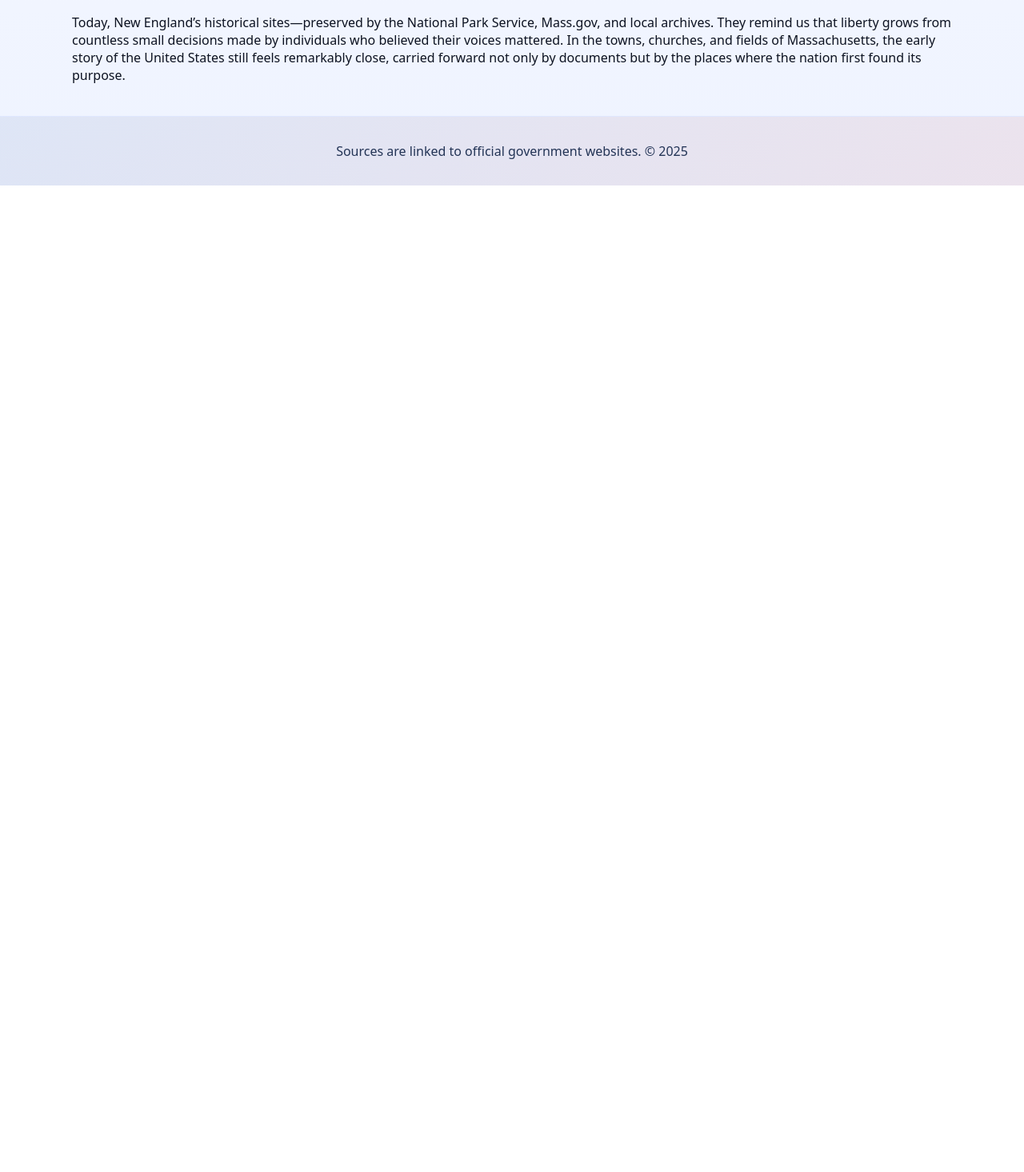
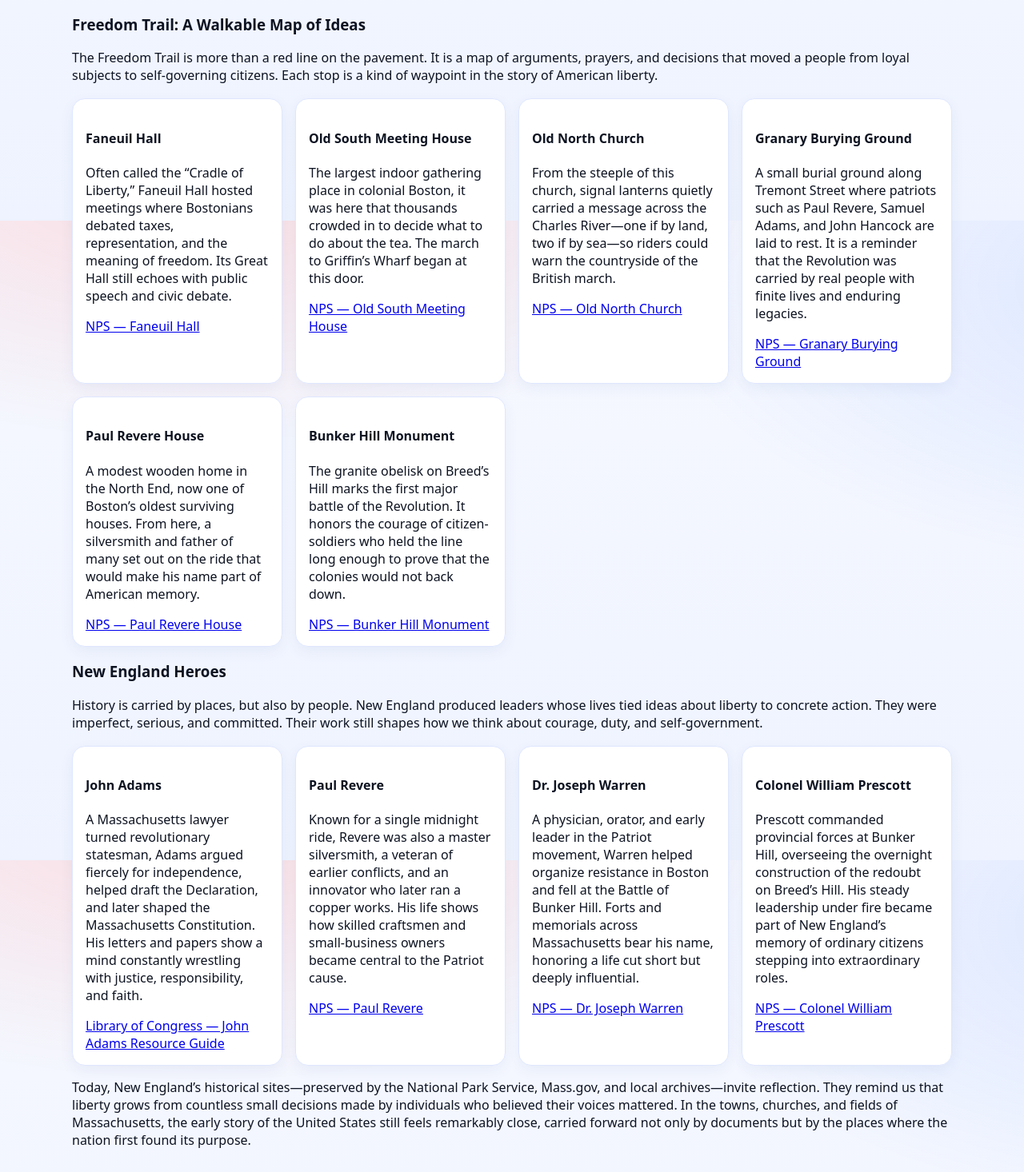
Before and after one commit to jessicacousins/usa_website, a React (Vite) app: page /new-england in a window 1280 px wide. Shown: the part 1324-2790 px from the top of the page at 80% size. Before the commit the page ends 1556 px from the top, so only its background shows below. Built offline with nearby package versions, Linux system fonts and the light colour scheme.

Commit message:
added content

```diff
--- a/src/pages/NewEngland.jsx
+++ b/src/pages/NewEngland.jsx
@@ -23,8 +23,8 @@ export default function NewEngland() {
         of the nation. The region’s story is made of individuals who acted with
         conviction, towns that grew around principles of local governance, and
         moments where ordinary people decided that freedom was worth sacrifice.
-        The history here is dense, layered, and rooted in
-        faith, courage, and a belief that people can govern themselves.
+        The history here is dense, layered, and rooted in faith, courage, and a
+        belief that people can govern themselves.
       </p>
 
       <p>
@@ -123,9 +123,9 @@ export default function NewEngland() {
           </a>
           —a foundational act of self-government. This simple covenant, created
           aboard a ship anchored off Cape Cod, committed its signers to form a
-          civil body politic guided by just laws. Historians note that its
-          spirit of shared responsibility and community decision-making became a
-          defining feature of New England towns.
+          civil body politic guided by just laws. Its spirit of shared
+          responsibility and community decision-making became a defining feature
+          of New England towns.
         </Fact>
 
         <Fact
@@ -135,19 +135,207 @@ export default function NewEngland() {
           According to the Census Bureau, Boston remains one of the most
           influential cities in the country—driven by education, science,
           medicine, and civic participation. Its modern profile shows a
-          population shaped by centuries of innovation and public
-          service. These numbers reflect a city that continues to evolve while
-          honoring its role as the birthplace of America.
+          population shaped by centuries of innovation and public service. These
+          numbers reflect a city that continues to evolve while honoring its
+          role as the birthplace of America.
         </Fact>
       </ul>
 
+      {/* Freedom Trail map-style grid */}
+      <h3>Freedom Trail: A Walkable Map of Ideas</h3>
       <p>
-        Today, New England’s historical sites—preserved by the
-        National Park Service, Mass.gov, and local archives.
-        They remind us that liberty grows from countless small decisions made by
-        individuals who believed their voices mattered. In the towns, churches,
-        and fields of Massachusetts, the early story of the United States still
-        feels remarkably close, carried forward not only by documents but by the
+        The Freedom Trail is more than a red line on the pavement. It is a map
+        of arguments, prayers, and decisions that moved a people from loyal
+        subjects to self-governing citizens. Each stop is a kind of waypoint in
+        the story of American liberty.
+      </p>
+
+      <div className="cards freedomTrailMap">
+        <div className="card">
+          <h4>Faneuil Hall</h4>
+          <p>
+            Often called the “Cradle of Liberty,” Faneuil Hall hosted meetings
+            where Bostonians debated taxes, representation, and the meaning of
+            freedom. Its Great Hall still echoes with public speech and civic
+            debate.
+          </p>
+          <a
+            href="https://www.nps.gov/places/faneuil-hall.htm"
+            target="_blank"
+            rel="noreferrer"
+          >
+            NPS — Faneuil Hall
+          </a>
+        </div>
+
+        <div className="card">
+          <h4>Old South Meeting House</h4>
+          <p>
+            The largest indoor gathering place in colonial Boston, it was here
+            that thousands crowded in to decide what to do about the tea. The
+            march to Griffin’s Wharf began at this door.
+          </p>
+          <a
+            href="https://www.nps.gov/bost/learn/historyculture/osmh.htm"
+            target="_blank"
+            rel="noreferrer"
+          >
+            NPS — Old South Meeting House
+          </a>
+        </div>
+
+        <div className="card">
+          <h4>Old North Church</h4>
+          <p>
+            From the steeple of this church, signal lanterns quietly carried a
+            message across the Charles River—one if by land, two if by sea—so
+            riders could warn the countryside of the British march.
+          </p>
+          <a
+            href="https://www.nps.gov/places/old-north-church.htm"
+            target="_blank"
+            rel="noreferrer"
+          >
+            NPS — Old North Church
+          </a>
+        </div>
+
+        <div className="card">
+          <h4>Granary Burying Ground</h4>
+          <p>
+            A small burial ground along Tremont Street where patriots such as
+            Paul Revere, Samuel Adams, and John Hancock are laid to rest. It is
+            a reminder that the Revolution was carried by real people with
+            finite lives and enduring legacies.
+          </p>
+          <a
+            href="https://www.nps.gov/places/granary-burying-ground.htm"
+            target="_blank"
+            rel="noreferrer"
+          >
+            NPS — Granary Burying Ground
+          </a>
+        </div>
+
+        <div className="card">
+          <h4>Paul Revere House</h4>
+          <p>
+            A modest wooden home in the North End, now one of Boston’s oldest
+            surviving houses. From here, a silversmith and father of many set
+            out on the ride that would make his name part of American memory.
+          </p>
+          <a
+            href="https://www.nps.gov/places/paul-revere-house.htm"
+            target="_blank"
+            rel="noreferrer"
+          >
+            NPS — Paul Revere House
+          </a>
+        </div>
+
+        <div className="card">
+          <h4>Bunker Hill Monument</h4>
+          <p>
+            The granite obelisk on Breed’s Hill marks the first major battle of
+            the Revolution. It honors the courage of citizen-soldiers who held
+            the line long enough to prove that the colonies would not back down.
+          </p>
+          <a
+            href="https://www.nps.gov/places/bunker-hill-monument.htm"
+            target="_blank"
+            rel="noreferrer"
+          >
+            NPS — Bunker Hill Monument
+          </a>
+        </div>
+      </div>
+
+      {/* New England Heroes section */}
+      <h3>New England Heroes</h3>
+      <p>
+        History is carried by places, but also by people. New England produced
+        leaders whose lives tied ideas about liberty to concrete action. They
+        were imperfect, serious, and committed. Their work still shapes how we
+        think about courage, duty, and self-government.
+      </p>
+
+      <div className="cards heroesGrid">
+        <div className="card">
+          <h4>John Adams</h4>
+          <p>
+            A Massachusetts lawyer turned revolutionary statesman, Adams argued
+            fiercely for independence, helped draft the Declaration, and later
+            shaped the Massachusetts Constitution. His letters and papers show a
+            mind constantly wrestling with justice, responsibility, and faith.
+          </p>
+          <a
+            href="https://guides.loc.gov/john-adams"
+            target="_blank"
+            rel="noreferrer"
+          >
+            Library of Congress — John Adams Resource Guide
+          </a>
+        </div>
+
+        <div className="card">
+          <h4>Paul Revere</h4>
+          <p>
+            Known for a single midnight ride, Revere was also a master
+            silversmith, a veteran of earlier conflicts, and an innovator who
+            later ran a copper works. His life shows how skilled craftsmen and
+            small-business owners became central to the Patriot cause.
+          </p>
+          <a
+            href="https://www.nps.gov/people/paul-revere.htm"
+            target="_blank"
+            rel="noreferrer"
+          >
+            NPS — Paul Revere
+          </a>
+        </div>
+
+        <div className="card">
+          <h4>Dr. Joseph Warren</h4>
+          <p>
+            A physician, orator, and early leader in the Patriot movement,
+            Warren helped organize resistance in Boston and fell at the Battle
+            of Bunker Hill. Forts and memorials across Massachusetts bear his
+            name, honoring a life cut short but deeply influential.
+          </p>
+          <a
+            href="https://www.nps.gov/people/dr-joseph-warren.htm"
+            target="_blank"
+            rel="noreferrer"
+          >
+            NPS — Dr. Joseph Warren
+          </a>
+        </div>
+
+        <div className="card">
+          <h4>Colonel William Prescott</h4>
+          <p>
+            Prescott commanded provincial forces at Bunker Hill, overseeing the
+            overnight construction of the redoubt on Breed’s Hill. His steady
+            leadership under fire became part of New England’s memory of
+            ordinary citizens stepping into extraordinary roles.
+          </p>
+          <a
+            href="https://www.nps.gov/articles/000/william-prescott.htm"
+            target="_blank"
+            rel="noreferrer"
+          >
+            NPS — Colonel William Prescott
+          </a>
+        </div>
+      </div>
+
+      <p>
+        Today, New England’s historical sites—preserved by the National Park
+        Service, Mass.gov, and local archives—invite reflection. They remind us
+        that liberty grows from countless small decisions made by individuals
+        who believed their voices mattered. In the towns, churches, and fields
+        of Massachusetts, the early story of the United States still feels
+        remarkably close, carried forward not only by documents but by the
         places where the nation first found its purpose.
       </p>
     </section>
```
